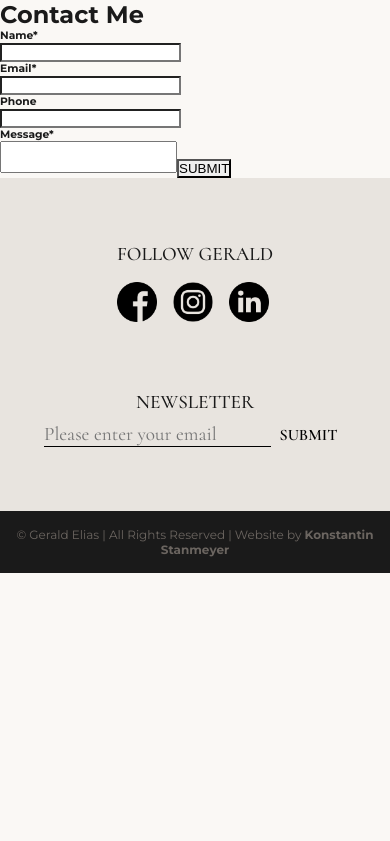
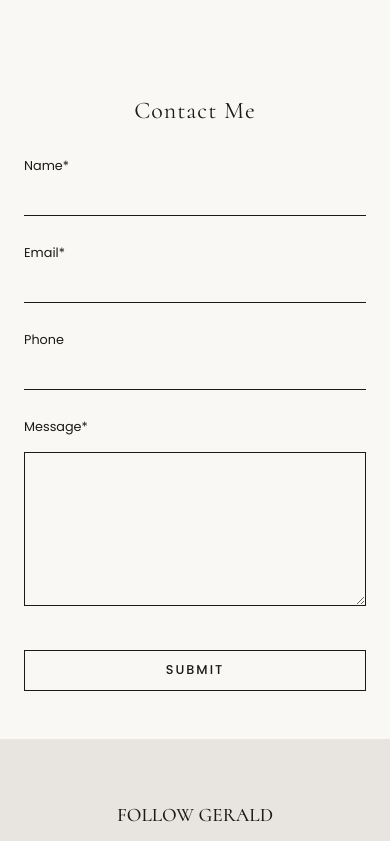
Before and after one commit to konstantinstanmeyer/gerald-elias-new, a Next.js app: page /contact in a window 390 px wide. Shown: the top 841 px of the page. Built offline with nearby package versions, Linux system fonts and the light colour scheme; a web font is replaced by a local one.

Commit message:
contact form updated styling/cleaned code

```diff
--- a/app/contact/page.js
+++ b/app/contact/page.js
@@ -1,75 +1,109 @@
-"use client"
+'use client';
 
-import { useState } from "react";
+import { useState } from 'react';
 
-export default function Contact(){
-    // const [captchaVal, setCaptchaVal] = useState(null);
-    const [status, setStatus] = useState("");
+export default function Contact() {
+    const [status, setStatus] = useState('');
     const emailRegex = /^[\w-\.]+@([\w-]+\.)+[\w-]{2,4}$/g;
 
-    async function handleSubmit(e){
+    async function handleSubmit(e) {
         e.preventDefault();
-        setStatus("loading");
-        // console.log(e.target.elements.name.value);
+        setStatus('loading');
+
         const elements = e.target.elements;
         const body = {
             name: elements.name.value,
             email: elements.email.value,
             phoneNumber: elements.phoneNumber.value,
             message: elements.message.value,
+        };
+
+        if (!body?.name || !body.message || !body.email) {
+            return setStatus('empty');
         }
 
-        if(!body?.name || !body.message || !body.email){
-            return setStatus("empty");
-        } else if (!emailRegex.test(body.email)) {
-            return setStatus("invalid");
-        } else {
+        if (!emailRegex.test(body.email)) {
+            return setStatus('invalid');
+        }
+
         try {
             const response = await fetch('https://www.mysteriesandmusic.com/api/post-email', {
                 method: 'POST',
                 body: JSON.stringify(body),
                 headers: {
-                        "Content-type": "application/json"
-                    }
+                    'Content-Type': 'application/json',
+                },
             });
 
-                if(response.status === 200){
-                    setStatus("success")
+            if (response.status === 200) {
+                setStatus('success');
             } else {
-                    setStatus("error");
-                    console.log(response)
-                };
-            } catch(e) {
-                setStatus("error");
+                setStatus('error');
+                console.error('Form submission error:', response);
             }
+        } catch (error) {
+            setStatus('error');
+            console.error('Form submission error:', error);
         }
     }
 
     return (
-        <div id="contact">
+        <main id="contact">
             <h2>Contact Me</h2>
             <form onSubmit={handleSubmit} id="contact-form">
+            <div>
                 <h6>Name*</h6>
-                <input name="name" />
+                <input
+                name="name"
+                type="text"
+                autoComplete="name"
+                />
+            </div>
+            <div>
                 <h6>Email*</h6>
-                <input name="email" />
+                <input
+                name="email"
+                type="email"
+                autoComplete="email"
+                />
+            </div>
+            <div>
                 <h6>Phone</h6>
-                <input name="phoneNumber" />
+                <input
+                name="phoneNumber"
+                type="tel"
+                autoComplete="tel"
+                />
+            </div>
+            <div>
                 <h6>Message*</h6>
-                <textarea name="message" />
-                <button disabled={status === "success" ? true : false} type="submit">SUBMIT</button>
-                {status === "invalid" && <span className="error">Invalid email address</span>}
-                {status === "success" && <span className="success">Success! Thank you for reaching out</span>}
-                {status === "loading" && <span>loading...</span>}
-                {status === "error" && <span className="error">Error</span>}
-                {status === "captcha" && <span className="error">Error</span>}
-                {status === "empty" && <span className="error">Fill all required fields (marked by *)</span>}
-                {/* {status} */}
+                <textarea
+                name="message"
+                rows={8}
+                />
+            </div>
+            <button
+                type="submit"
+                disabled={status === 'success'}
+            >
+                SUBMIT
+            </button>
+            {status === 'invalid' && (
+                <span className="error">Invalid email address</span>
+            )}
+            {status === 'success' && (
+                <span className="success">Success! Thank you for reaching out</span>
+            )}
+            {status === 'loading' && (
+                <span>Sending...</span>
+            )}
+            {status === 'error' && (
+                <span className="error">Error submitting form. Please try again.</span>
+            )}
+            {status === 'empty' && (
+                <span className="error">Fill all required fields (marked by *)</span>
+            )}
             </form>
-            {/* <ReCAPTCHA
-                sitekey="6LdztMAoAAAAADaqCV9VcvGnu4bRBIjjcKW4Ryk2"
-                onChange={(val) => setCaptchaVal(val)}
-            /> */}
-        </div>
-    )
+        </main>
+    );
 }
--- a/app/globals.css
+++ b/app/globals.css
@@ -1649,6 +1649,117 @@ textarea {
   margin-bottom: 1.5rem;
 }
 
+#contact {
+  width: 100%;
+  max-width: 400px;
+  margin: 0 auto;
+  padding: 6rem 2rem;
+  background-color: var(--color-cream);
+  margin-top: var(--space-2xl);
+}
+
+#contact > h2 {
+  font-family: var(--font-display);
+  font-size: 1.5rem;
+  font-weight: 400;
+  color: #1a1a1a;
+  text-align: center;
+  margin-bottom: 3rem;
+  letter-spacing: 1px;
+}
+
+#contact-form {
+  display: flex;
+  flex-direction: column;
+  gap: 2rem;
+}
+
+#contact-form h6 {
+  font-family: var(--font-accent);
+  font-size: 0.85rem;
+  font-weight: 400;
+  color: #1a1a1a;
+  margin-bottom: 0.5rem;
+}
+
+#contact-form input,
+#contact-form textarea {
+  width: 100%;
+  font-family: var(--font-body);
+  font-size: 0.9rem;
+  color: #1a1a1a;
+  background: none;
+  border: none;
+  border-bottom: 1.5px solid #1a1a1a;
+  padding: 0.5rem 0;
+  outline: none;
+  transition: border-color 0.2s ease;
+}
+
+#contact-form input:focus,
+#contact-form textarea:focus {
+  border-bottom-color: #4a4a4a;
+}
+
+#contact-form textarea {
+  min-height: 150px;
+  resize: vertical;
+  border: 1.5px solid #1a1a1a;
+  padding: 0.75rem;
+  margin-top: 0.5rem;
+}
+
+#contact-form textarea:focus {
+  border-color: #4a4a4a;
+}
+
+#contact-form button {
+  width: fit-content;
+  font-family: var(--font-accent);
+  font-size: 0.85rem;
+  font-weight: 500;
+  letter-spacing: 2px;
+  color: #1a1a1a;
+  background: none;
+  border: 1.5px solid #1a1a1a;
+  padding: 0.65rem 2rem;
+  cursor: pointer;
+  transition: all 0.2s ease;
+  margin-top: 0.75rem;
+}
+
+#contact-form button:hover:not(:disabled) {
+  background-color: #1a1a1a;
+  color: white;
+}
+
+#contact-form button:disabled {
+  opacity: 0.5;
+  cursor: not-allowed;
+}
+
+/* Status Messages */
+#contact-form .error {
+  font-family: var(--font-body);
+  font-size: 0.8rem;
+  color: #d32f2f;
+  margin-top: -1rem;
+}
+
+#contact-form .success {
+  font-family: var(--font-body);
+  font-size: 0.8rem;
+  color: #388e3c;
+  margin-top: -1rem;
+}
+
+#contact-form span:not(.error):not(.success) {
+  font-family: var(--font-body);
+  font-size: 0.8rem;
+  color: #666666;
+  margin-top: -1rem;
+}
+
 @media (max-width: 480px) {
   #concerts-content {
     padding: 2rem 1rem;
@@ -2016,4 +2127,37 @@ textarea {
   .preview-paragraph {
     font-size: 0.95rem;
   }
-}
+
+  #contact {
+    padding: 3rem 1.5rem;
+    margin-top: var(--space-xl);
+  }
+
+  #contact > h2 {
+    font-size: 1.5rem;
+    margin-bottom: 2rem;
+  }
+
+  #contact-form {
+    gap: 1.75rem;
+  }
+
+  #contact-form h6 {
+    font-size: 0.8rem;
+  }
+
+  #contact-form input,
+  #contact-form textarea {
+    font-size: 0.85rem;
+  }
+
+  #contact-form textarea {
+    min-height: 120px;
+  }
+
+  #contact-form button {
+    width: 100%;
+    text-align: center;
+    font-size: 0.8rem;
+  }
+}
```
Lines whose indentation alone changed are shown as unchanged.
